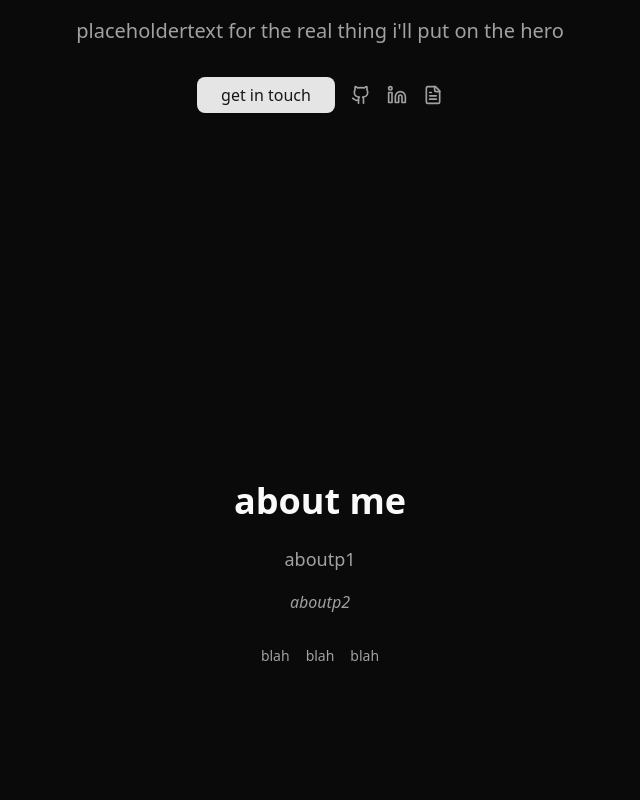
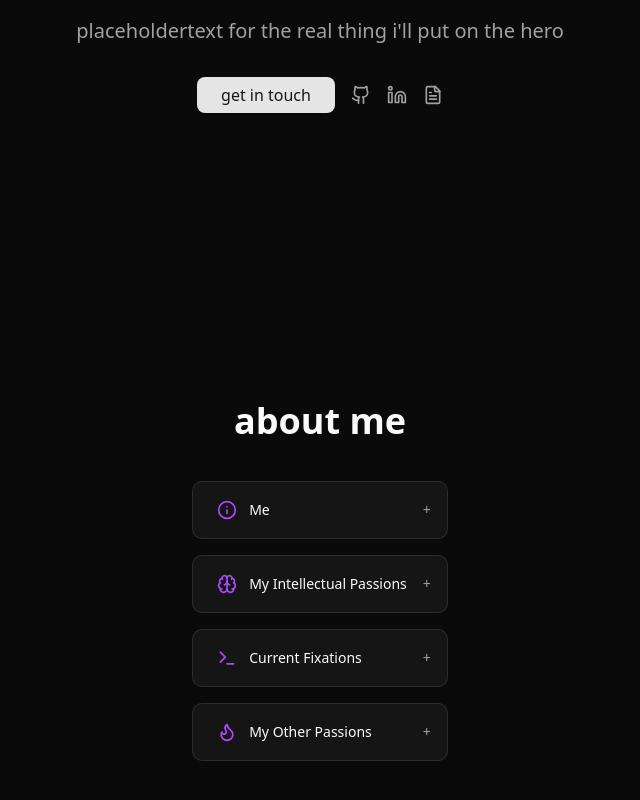
Before and after one commit to akashm6/current_portfolio, a Next.js app: page / in a window 1280 px wide. Shown: the part 370-1170 px from the top of the page, without its empty margins (320-960 px from the left). Before the commit the page ends 1148 px from the top, so only its background shows below. Built offline with nearby package versions, Linux system fonts and the light colour scheme.

Commit message:
about accordion works now + filled in info

```diff
--- a/src/components/About.jsx
+++ b/src/components/About.jsx
@@ -1,9 +1,62 @@
 "use client";
 
-import { motion } from "framer-motion";
+import { useState } from "react";
+import { motion, AnimatePresence } from "framer-motion";
+import { Brain, Terminal, Flame, Info } from "lucide-react";
 import Reveal from "./Reveal";
 
+const sections = [
+  {
+    icon: <Info className="w-5 h-5 text-purple-500 shrink-0" />,
+    title: "Me",
+    content: (
+      <>
+        • I'm a full-stack developer and ML enthusiast studying computer science
+        and data science at UW-Madison. <br />• I love to <strong>build</strong>{" "}
+        and <strong>ship</strong>. Nothing beats tackling new tools and watching
+        your ideas come to life! <br />• Originally from Naperville, IL!
+      </>
+    ),
+  },
+  {
+    icon: <Brain className="w-5 h-5 text-purple-500 shrink-0" />,
+    title: "My Intellectual Passions",
+    content: `• full-stack development with an emphasis on low-latency backend systems.
+     • model interpretability and ML-integrations with real-world systems.
+     • data ethics!
+     • scalable cloud architecture.
+     • video and audio processing.
+     • data visualization tools and database optimization.`,
+  },
+  {
+    icon: <Terminal className="w-5 h-5 text-purple-500 shrink-0" />,
+    title: "Current Fixations",
+    content: `
+    • Currently building Atlascope, a real-time global crisis tracker with LLM-assisted search and geospatial trend analysis. Stack includes Celery, FastAPI, LangChain, Redis, PostgreSQL, and Mapbox.
+    • Interested in getting into some ML research!
+    • Trying out React Native mobile development.
+    • Learning optimal query patterns for database interactions.`,
+  },
+  {
+    icon: <Flame className="w-5 h-5 text-purple-500 shrink-0" />,
+    title: "My Other Passions",
+    content: `Outside of tech, I'm all about:
+    • basketball,
+    • volleyball,
+    • playing the piano (both jazz and classically),
+    • video editing, cinematography, & graphic design,
+    • traveling with friends,
+    • and going down Wikipedia rabbit holes. `,
+  },
+];
+
 export default function About() {
+  const [openIndex, setOpenIndex] = useState(null);
+
+  const toggle = (index) => {
+    setOpenIndex((prev) => (prev === index ? null : index));
+  };
+
   return (
     <motion.section
       id="about"
@@ -11,18 +64,50 @@ export default function About() {
       whileInView={{ opacity: 1, y: 0 }}
       viewport={{ once: true }}
       transition={{ duration: 0.6 }}
-      className="max-w-3xl mx-auto px-6 py-28 text-center"
+      className="max-w-3xl mx-auto px-6 pt-8 pb-20 scroll-mt-24"
     >
       <Reveal>
-        <h2 className="text-3xl sm:text-4xl font-bold mb-6">about me</h2>
-        <p className="text-muted-foreground text-lg leading-relaxed mb-4">
-          aboutp1
-        </p>
-        <p className="text-muted-foreground text-base italic">aboutp2</p>
-        <div className="mt-8 flex flex-col sm:flex-row justify-center gap-4 text-sm text-muted-foreground">
-          <span>blah</span>
-          <span>blah</span>
-          <span>blah</span>
+        <h2 className="text-3xl sm:text-4xl font-bold mb-10 text-center">
+          about me
+        </h2>
+
+        <div className="flex flex-col gap-4">
+          {sections.map((section, i) => (
+            <div
+              key={i}
+              className="bg-muted/40 border border-border rounded-lg overflow-hidden w-full"
+            >
+              <button
+                onClick={() => toggle(i)}
+                className="w-full flex items-center justify-between px-4 py-4 focus:outline-none min-h-[56px]"
+              >
+                <div className="flex items-center gap-3 mr-auto pl-2">
+                  {section.icon}
+                  <span className="font-medium text-sm">{section.title}</span>
+                </div>
+                <span className="text-muted-foreground text-sm ml-4">
+                  {openIndex === i ? "−" : "+"}
+                </span>
+              </button>
+
+              <AnimatePresence initial={false}>
+                {openIndex === i && (
+                  <motion.div
+                    key="content"
+                    initial={{ opacity: 0, maxHeight: 0 }}
+                    animate={{ opacity: 1, maxHeight: 800 }}
+                    exit={{ opacity: 0, maxHeight: 0 }}
+                    transition={{ duration: 0.3, ease: "easeInOut" }}
+                    className="overflow-hidden"
+                  >
+                    <div className="px-5 pb-5 pt-1 text-sm text-muted-foreground whitespace-pre-line">
+                      {section.content}
+                    </div>
+                  </motion.div>
+                )}
+              </AnimatePresence>
+            </div>
+          ))}
         </div>
       </Reveal>
     </motion.section>
```
